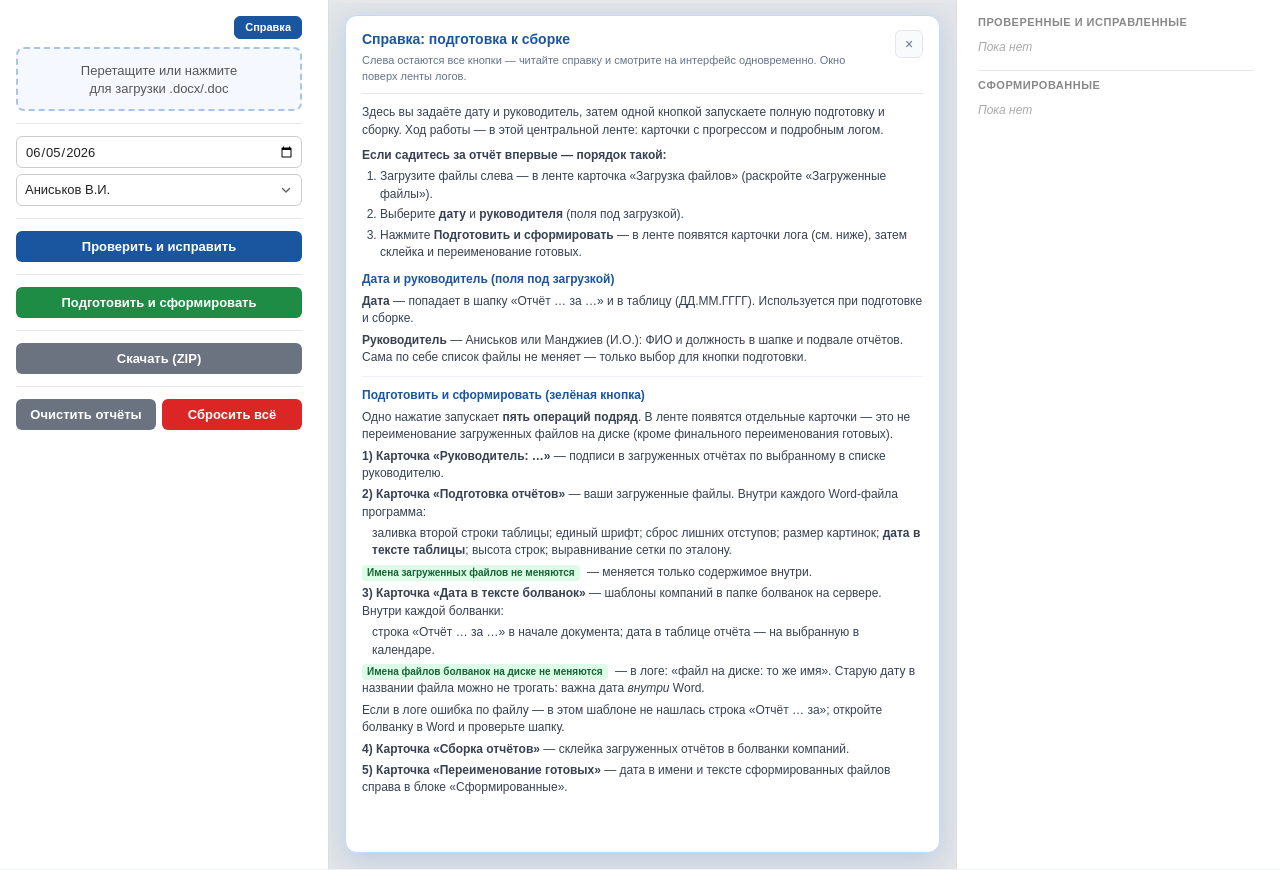
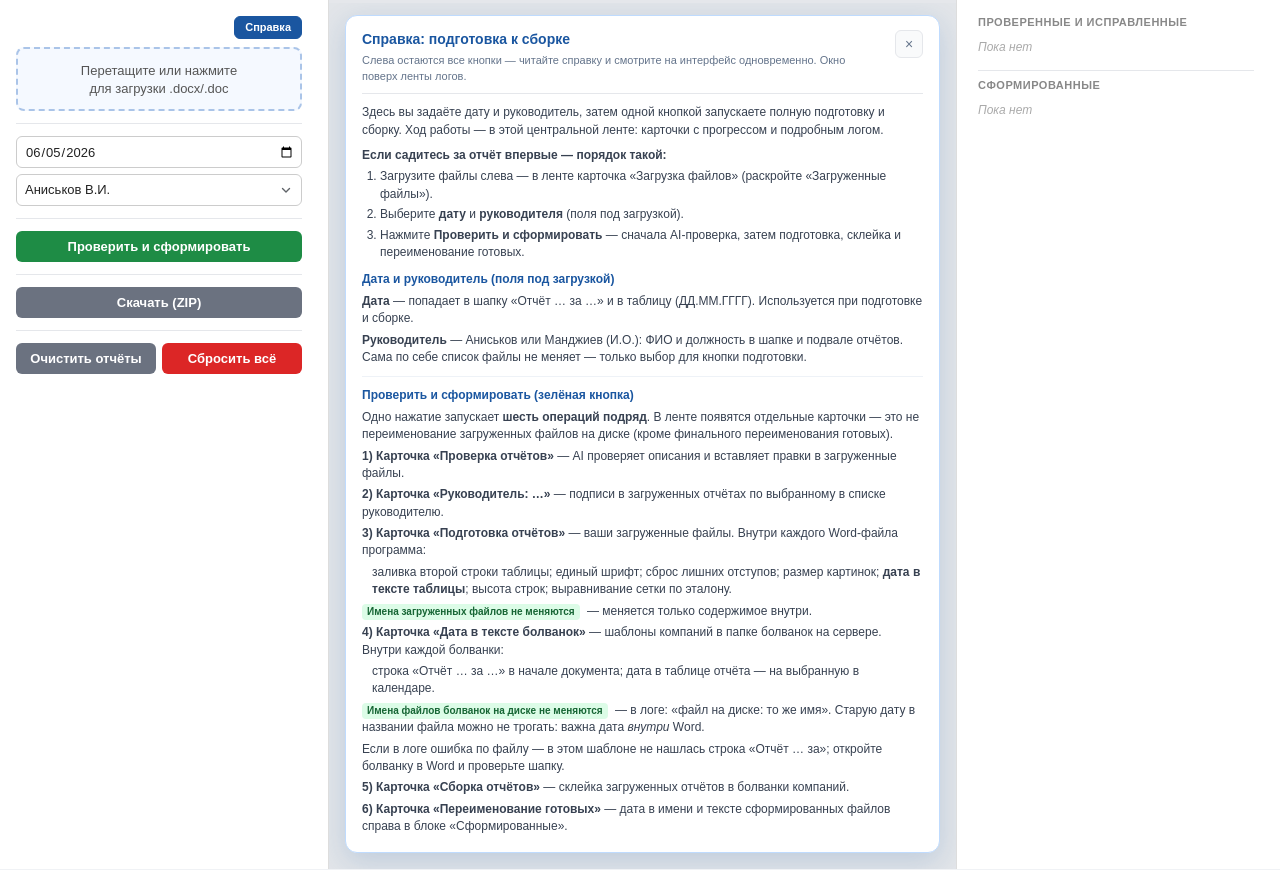
Before and after one commit to maksspiridonov235-spec/sk-reporter, a FastAPI app: page / in a window 1280 px wide, after a click on "Справка". Shown: the part 53-923 px from the top of the page. Run offline with FastAPI, Linux system fonts and the light colour scheme; data that the repository does not hold is empty; parts of the project's set-up code (start-up, migrations or seed data) failed here and were passed over.

Commit message:
feat: merge check and prepare into one sidebar button
Single green "Проверить и сформировать" runs runCheck() then the full
prepare/merge pipeline; remove the separate blue check button.

Co-authored-by: Cursor <cursoragent@cursor.com>

```diff
--- a/webapp/static/app.js
+++ b/webapp/static/app.js
@@ -32,7 +32,7 @@ const OP_SUBTITLES = {
   'Подготовка отчётов': 'Меняется содержимое загруженных .docx; имена файлов на диске те же.',
   'Дата в тексте болванок': 'Меняется текст внутри шаблонов; файлы на диске не переименовываются.',
   'Переименование готовых': 'Готовые сводные: новое имя на диске и дата в документе.',
-  'Проверка отчётов': 'AI-проверка; правки в загрузку (temp) — сразу «Подготовить и сформировать». Скачать с именем _исправлен — панель «Исправленные».',
+  'Проверка отчётов': 'AI-проверка; правки в загрузку (temp). Скачать с именем _исправлен — панель «Исправленные».',
   'Сборка отчётов': 'Склейка по компаниям в папку результатов.',
 };
 
@@ -362,10 +362,7 @@ async function clearReports() {
 }
 // ── Проверка и исправление (SSE) ──────────────────────────────────────────
 
-async function startCheck() {
-  const btn = document.getElementById('btnCheck');
-  btn.disabled = true;
-  btn.textContent = 'Проверяю...';
+async function runCheck() {
   document.getElementById('fixedFiles').innerHTML = '<div class="no-results">Пока нет</div>';
   fixedFiles = [];
 
@@ -384,9 +381,7 @@ async function startCheck() {
   if (!resp.ok) {
     setCardProgress(checkStatusId, checkProgressId, 0, 0, 'Ошибка запуска проверки', 'error');
     finalizeOpCard(checkCard, checkStatusId, [{ label: 'Ошибка', color: 'red' }], null, null, { errorState: true });
-    btn.disabled = false;
-    btn.textContent = 'Проверить и исправить';
-    return;
+    return { ok: false };
   }
 
   const reader = resp.body.getReader();
@@ -453,15 +448,13 @@ async function startCheck() {
           detailLabel: 'Отчёты по файлам',
         });
         setTimeout(() => { bar.style.width = '0%'; }, 2000);
-        btn.disabled = false;
-        btn.textContent = 'Проверить и исправить';
+        return { ok: true, summary: s };
       } else if (ev.type === 'error') {
         setCardProgress(checkStatusId, checkProgressId, processed, total, ev.msg, 'error');
       }
     }
   }
-  btn.disabled = false;
-  btn.textContent = 'Проверить и исправить';
+  return { ok: true };
 }
 // ── Руководитель ──────────────────────────────────────────────────────────
 
@@ -756,6 +749,7 @@ async function runBolvankaDateUpdate(dateVal) {
 async function prepareReports() {
   const btn = document.getElementById('btnPrepare');
   if (!btn) return;
+  const btnLabel = 'Проверить и сформировать';
   let dateVal;
   try {
     dateVal = getMacroReportDate();
@@ -765,15 +759,20 @@ async function prepareReports() {
   }
   const leader = getSelectedLeader();
   btn.disabled = true;
+  btn.textContent = 'Проверяю...';
+  await runCheck();
+  btn.textContent = 'Подготавливаю...';
   const leaderResult = await switchLeader(leader);
   if (leaderResult.total === 0) {
     alert('Нет загруженных отчётов (.docx). Сначала загрузите файлы.');
     btn.disabled = false;
+    btn.textContent = btnLabel;
     return;
   }
   if (leaderResult.okCount === 0) {
     alert('Не удалось сменить руководителя ни в одном файле. Подготовка отменена.');
     btn.disabled = false;
+    btn.textContent = btnLabel;
     return;
   }
   const { card, statusId, progressId } = createOpCard('Подготовка отчётов');
@@ -803,6 +802,7 @@ async function prepareReports() {
   await runBolvankaDateUpdate(dateVal);
   await mergeAll(dateVal);
   btn.disabled = false;
+  btn.textContent = btnLabel;
 }
 
 async function runRenameResults(dateVal) {
@@ -1035,7 +1035,6 @@ seedUploadedReportsCard();
 refreshResults();
 // Global handlers for inline onclick attributes
 window.uploadReports = uploadReports;
-window.startCheck = startCheck;
 window.prepareReports = prepareReports;
 window.mergeAll = mergeAll;
 window.downloadAll = downloadAll;
--- a/webapp/templates/index.html
+++ b/webapp/templates/index.html
@@ -46,13 +46,7 @@
 
     <hr class="divider"/>
 
-    <div>
-      <button class="btn btn-blue" id="btnCheck" onclick="startCheck()">Проверить и исправить</button>
-    </div>
-
-    <hr class="divider"/>
-
-    <button class="btn btn-green" id="btnPrepare" onclick="prepareReports()">Подготовить и сформировать</button>
+    <button class="btn btn-green" id="btnPrepare" onclick="prepareReports()">Проверить и сформировать</button>
 
     <hr class="divider"/>
 
@@ -86,7 +80,7 @@
         <span class="empty-hint-lead">Здесь появятся карточки с прогрессом и подробным логом — после нажатия кнопок слева.</span>
         <ol class="empty-hint-steps">
           <li>Загрузите отчёты (.docx) слева — в ленте появится карточка «Загрузка файлов» со списком.</li>
-          <li>Выберите дату и руководителя → «Подготовить и сформировать» (при необходимости «Проверить и исправить»).</li>
+          <li>Выберите дату и руководителя → «Проверить и сформировать».</li>
           <li>Готовые файлы — справа в блоке «Сформированные».</li>
         </ol>
         <span class="empty-hint-note">Пошаговая инструкция — кнопка «Справка» над загрузкой.</span>
@@ -108,7 +102,7 @@
         <ol class="help-steps">
           <li>Загрузите файлы слева — в ленте карточка «Загрузка файлов» (раскройте «Загруженные файлы»).</li>
           <li>Выберите <strong>дату</strong> и <strong>руководителя</strong> (поля под загрузкой).</li>
-          <li>Нажмите <strong>Подготовить и сформировать</strong> — в ленте появятся карточки лога (см. ниже), затем склейка и переименование готовых.</li>
+          <li>Нажмите <strong>Проверить и сформировать</strong> — сначала AI-проверка, затем подготовка, склейка и переименование готовых.</li>
         </ol>
 
         <div class="help-item">
@@ -118,18 +112,19 @@
         </div>
 
         <div class="help-item">
-          <span class="help-item-title">Подготовить и сформировать (зелёная кнопка)</span>
-          <p>Одно нажатие запускает <strong>пять операций подряд</strong>. В ленте появятся отдельные карточки — это не переименование загруженных файлов на диске (кроме финального переименования готовых).</p>
-          <p><strong>1) Карточка «Руководитель: …»</strong> — подписи в загруженных отчётах по выбранному в списке руководителю.</p>
-          <p><strong>2) Карточка «Подготовка отчётов»</strong> — ваши загруженные файлы. Внутри каждого Word-файла программа:</p>
+          <span class="help-item-title">Проверить и сформировать (зелёная кнопка)</span>
+          <p>Одно нажатие запускает <strong>шесть операций подряд</strong>. В ленте появятся отдельные карточки — это не переименование загруженных файлов на диске (кроме финального переименования готовых).</p>
+          <p><strong>1) Карточка «Проверка отчётов»</strong> — AI проверяет описания и вставляет правки в загруженные файлы.</p>
+          <p><strong>2) Карточка «Руководитель: …»</strong> — подписи в загруженных отчётах по выбранному в списке руководителю.</p>
+          <p><strong>3) Карточка «Подготовка отчётов»</strong> — ваши загруженные файлы. Внутри каждого Word-файла программа:</p>
           <p style="padding-left:10px;margin-top:2px">заливка второй строки таблицы; единый шрифт; сброс лишних отступов; размер картинок; <strong>дата в тексте таблицы</strong>; высота строк; выравнивание сетки по эталону.</p>
           <p><span class="help-tag help-tag-ok">Имена загруженных файлов не меняются</span> — меняется только содержимое внутри.</p>
-          <p><strong>3) Карточка «Дата в тексте болванок»</strong> — шаблоны компаний в папке болванок на сервере. Внутри каждой болванки:</p>
+          <p><strong>4) Карточка «Дата в тексте болванок»</strong> — шаблоны компаний в папке болванок на сервере. Внутри каждой болванки:</p>
           <p style="padding-left:10px;margin-top:2px">строка «Отчёт … за …» в начале документа; дата в таблице отчёта — на выбранную в календаре.</p>
           <p><span class="help-tag help-tag-ok">Имена файлов болванок на диске не меняются</span> — в логе: «файл на диске: то же имя». Старую дату в названии файла можно не трогать: важна дата <em>внутри</em> Word.</p>
           <p>Если в логе ошибка по файлу — в этом шаблоне не нашлась строка «Отчёт … за»; откройте болванку в Word и проверьте шапку.</p>
-          <p><strong>4) Карточка «Сборка отчётов»</strong> — склейка загруженных отчётов в болванки компаний.</p>
-          <p><strong>5) Карточка «Переименование готовых»</strong> — дата в имени и тексте сформированных файлов справа в блоке «Сформированные».</p>
+          <p><strong>5) Карточка «Сборка отчётов»</strong> — склейка загруженных отчётов в болванки компаний.</p>
+          <p><strong>6) Карточка «Переименование готовых»</strong> — дата в имени и тексте сформированных файлов справа в блоке «Сформированные».</p>
         </div>
       </div>
     </div>
```
Also changed, not shown: docs/memory.md (+11 -8 lines).
